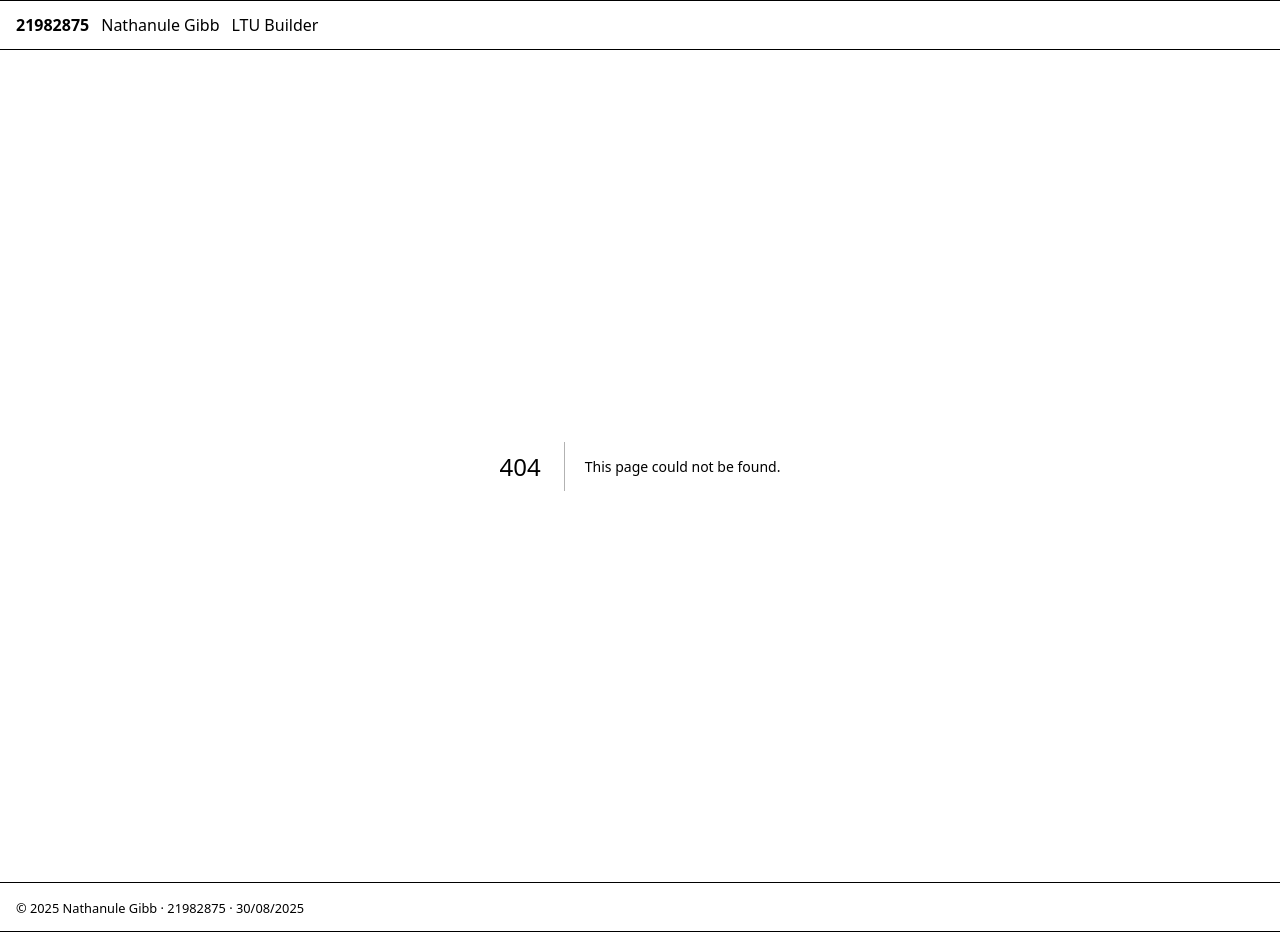
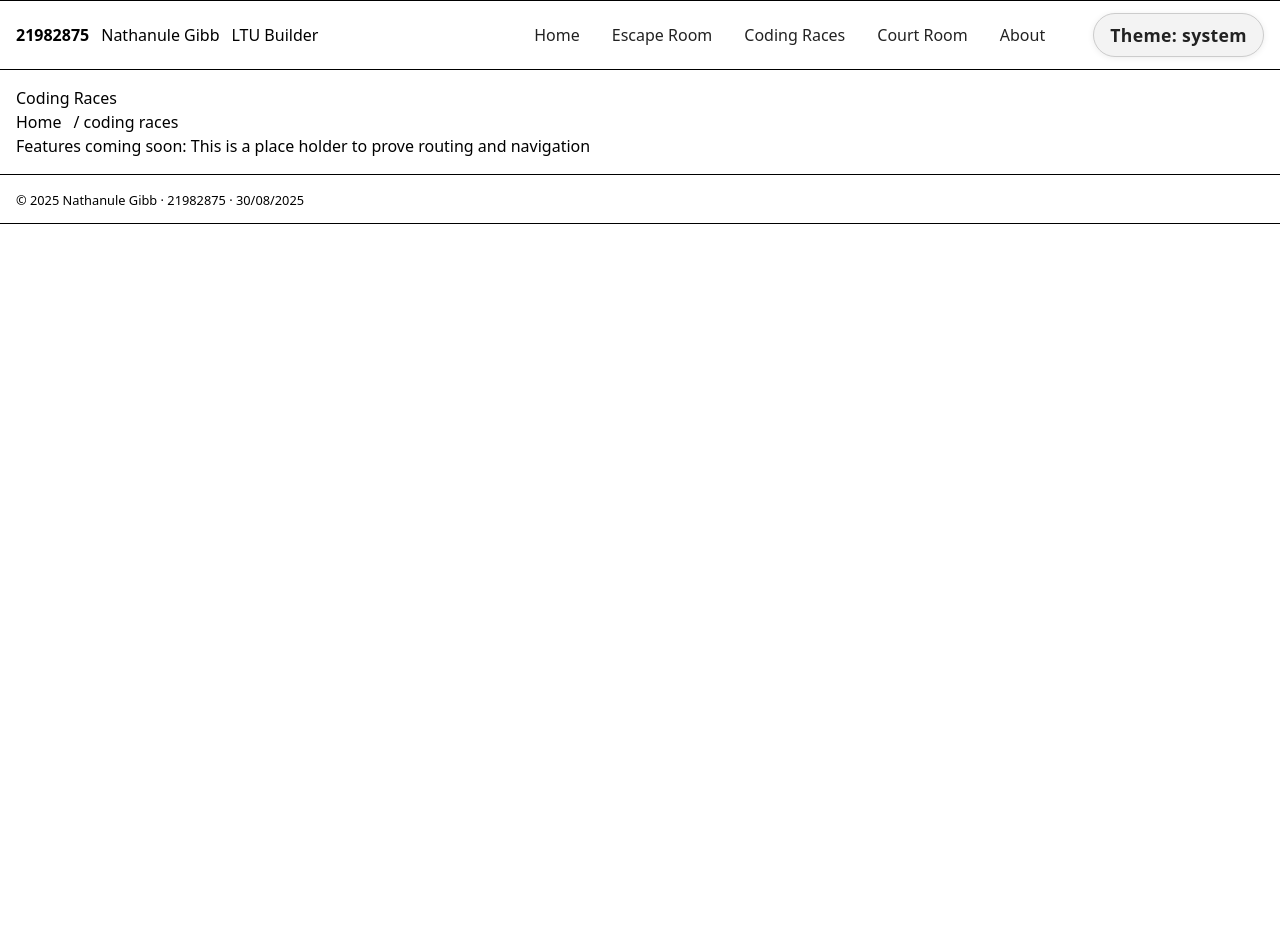
Before and after one commit to Shrek123x/ltu-lms-html-builder, a Next.js app: page /coding-races in a window 1280 px wide. Before the commit this address had no page. After the commit the page ends 800 px from the top, so only its background shows below. Built offline with nearby package versions, Linux system fonts and the light colour scheme.

Commit message:
Features: theme toggle, home page, HTML5 + JS function, fixed location placement bug, fixed cosmentic issues relating to readability

```diff
--- a/app/components/about/page.tsx
+++ b/app/about/page.tsx
@@ -1,4 +1,4 @@
-import Breadcrumbs from "../breadcrumbs";
+import Breadcrumbs from "../components/breadcrumbs";
 
 export default function AboutPage() {
     return (
--- a/app/components/coding-races/page.tsx
+++ b/app/coding-races/page.tsx
@@ -1,4 +1,4 @@
-import Breadcrumbs from "../breadcrumbs";
+import Breadcrumbs from "../components/breadcrumbs";
 
 export default function CodingRacesPage() {
     return (
--- a/app/components/nav.tsx
+++ b/app/components/nav.tsx
@@ -33,8 +33,40 @@ export default function Nav() {
                 aria-controls="primary-menu"
                 onClick={() => setOpen(o => !o)}
                 className="menu-button"
-            >Menu</button>
-            <ul id="primary-menu" hidden={!open} className="menu-list">
+                style={{
+                  border: '1px solid #888',
+                  padding: '.5rem 1rem',
+                  background: '#fff',
+                  borderRadius: 8,
+                  fontWeight: 600,
+                  cursor: 'pointer',
+                  fontSize: '1em',
+                  boxShadow: '0 1px 4px rgba(0,0,0,0.06)',
+                  marginRight: '.5rem',
+                  display: 'inline-block',
+                }}
+                aria-label="Open navigation menu"
+            >
+                &#9776; Menu
+            </button>
+            <ul
+                id="primary-menu"
+                className="menu-list"
+                style={{
+                  position: 'absolute',
+                  top: '3.2rem',
+                  left: '1rem',
+                  background: '#fff',
+                  borderRadius: 12,
+                  boxShadow: '0 2px 16px rgba(0,0,0,0.12)',
+                  padding: '1rem',
+                  margin: 0,
+                  listStyle: 'none',
+                  display: open ? 'block' : 'none',
+                  zIndex: 100,
+                  minWidth: '180px',
+                }}
+            >
                 {[
                     { href: "/", label: "Home" },
                     { href: "/tabs", label: "Escape Room" },
@@ -42,21 +74,50 @@ export default function Nav() {
                     { href: "/court-room", label: "Court Room" },
                     { href: "/about", label: "About" },
                 ].map((item) => (
-                    <li key={item.href}>
+                    <li key={item.href} style={{ marginBottom: '.75rem' }}>
                         <Link
                             href={item.href}
                             aria-current={active === item.href ? "page" : undefined}
-                            onClick={() => setCookie("activeNav", item.href)}
+                            onClick={() => { setCookie("activeNav", item.href); setOpen(false); }}
+                                                        style={{
+                                                            display: 'block',
+                                                            padding: '.5rem 1rem',
+                                                            borderRadius: 8,
+                                                            background: active === item.href ? 'var(--nav-active-bg, #e9ecef)' : 'none',
+                                                            fontWeight: active === item.href ? 700 : 500,
+                                                            color: 'var(--nav-link-color, #222)',
+                                                            textDecoration: 'none',
+                                                            transition: 'background 0.2s, color 0.2s',
+                                                        }}
                         >{item.label}</Link>
                     </li>
                 ))}
             </ul>
-            <style jsx>{`
-                .menu-button { border:1px solid; padding:.25rem .5rem; background:none; }
-                .menu-list { list-style:none; padding:0; margin:.5rem 0 0; display:flex; gap:.75rem; flex-wrap:wrap; }
-                @media (min-width: 720px) { .menu-list { display:flex !important; } .menu-button { display:none; } }
-                [aria-current="page"] { font-weight: 700; text-decoration: underline; }
-            `}</style>
+                        <style jsx>{`
+                                :root {
+                                    --nav-link-color: #222;
+                                    --nav-active-bg: #e9ecef;
+                                }
+                                [data-theme="dark"] {
+                                    --nav-link-color: #f8f8f8;
+                                    --nav-active-bg: #222;
+                                }
+                                .menu-button { }
+                                @media (min-width: 720px) {
+                                    .menu-list {
+                                        position: static !important;
+                                        display: flex !important;
+                                        background: none !important;
+                                        box-shadow: none !important;
+                                        padding: 0 !important;
+                                        min-width: 0 !important;
+                                    }
+                                    .menu-button { display:none !important; }
+                                    .menu-list li { margin-bottom: 0 !important; }
+                                    .menu-list a { padding: .5rem .75rem !important; }
+                                }
+                                [aria-current="page"] { font-weight: 700; text-decoration: underline; }
+                        `}</style>
         </nav>
     );
 }
--- a/app/components/page.tsx
+++ b/app/components/page.tsx
@@ -0,0 +1,68 @@
+import { useState } from "react";
+
+function generateTabsHTML() {
+	return `<!DOCTYPE html>
+<html lang="en">
+<head>
+	<meta charset="UTF-8">
+	<title>Tabs Example</title>
+	<style>
+		body { font-family: Arial, sans-serif; }
+		.tab-btn { display: inline-block; padding: 8px 16px; border: 1px solid #ccc; background: #eee; cursor: pointer; margin-right: 4px; }
+		.tab-btn.active { background: #fff; border-bottom: none; }
+		.tab-content { border: 1px solid #ccc; padding: 16px; margin-top: -1px; }
+	</style>
+</head>
+<body>
+	<div>
+		<button class="tab-btn active" onclick="showTab(0)">Tab 1</button>
+		<button class="tab-btn" onclick="showTab(1)">Tab 2</button>
+		<button class="tab-btn" onclick="showTab(2)">Tab 3</button>
+	</div>
+	<div id="tab-contents">
+		<div class="tab-content" style="display:block;">Content for Tab 1</div>
+		<div class="tab-content" style="display:none;">Content for Tab 2</div>
+		<div class="tab-content" style="display:none;">Content for Tab 3</div>
+	</div>
+	<script>
+		function showTab(idx) {
+			var btns = document.querySelectorAll('.tab-btn');
+			var contents = document.querySelectorAll('.tab-content');
+			btns.forEach((btn, i) => {
+				btn.classList.toggle('active', i === idx);
+				contents[i].style.display = i === idx ? 'block' : 'none';
+			});
+		}
+	</script>
+</body>
+</html>`;
+}
+
+export default function HomePage() {
+	const [output, setOutput] = useState(generateTabsHTML());
+	const [copied, setCopied] = useState(false);
+
+	function handleCopy() {
+		navigator.clipboard.writeText(output);
+		setCopied(true);
+		setTimeout(() => setCopied(false), 2000);
+	}
+
+	return (
+		<section>
+			<h1>Tabs HTML5 Generator</h1>
+			<p>This tool generates standalone HTML5 + JS with inline CSS for a tabs widget. You can copy and paste this code into Moodle or a .html file.</p>
+			<textarea
+				value={output}
+				readOnly
+				rows={20}
+				style={{ width: "100%", fontFamily: "monospace", fontSize: "0.95em" }}
+				aria-label="Generated HTML code"
+			/>
+			<br />
+			<button onClick={handleCopy} style={{ marginTop: "1em", padding: "0.5em 1em" }}>
+				{copied ? "Copied!" : "Copy to Clipboard"}
+			</button>
+		</section>
+	);
+}
--- a/app/components/court-room/page.tsx
+++ b/app/court-room/page.tsx
@@ -1,4 +1,4 @@
-import Breadcrumbs from "../breadcrumbs";
+import Breadcrumbs from "../components/breadcrumbs";
 
 export default function CourtRoomPage() {
     return (
--- a/app/components/escape-room/page.tsx
+++ b/app/escape-room/page.tsx
@@ -1,4 +1,4 @@
-import Breadcrumbs from "../breadcrumbs";
+import Breadcrumbs from "../components/breadcrumbs";
 
 export default function EscapeRoomPage() {
     return (
--- a/app/layout.tsx
+++ b/app/layout.tsx
@@ -3,6 +3,7 @@ import { Geist, Geist_Mono } from "next/font/google";
 import "./globals.css";
 import Link from "next/link" // Remove unused import
 import Nav from "./components/nav";
+import ThemeToggle from "./components/ThemeToggles";
 
 export const metadata: Metadata = {
   title: "LTU LMS HTML Builder",
@@ -16,13 +17,30 @@ export default function RootLayout({ children }: { children: React.ReactNode }):
     <html lang="en">
       <body>
         <a href="#content" className="skip">Skip to content</a>
-        <header aria-label="Site Header" className="site-header">
+        <header aria-label="Site Header" className="site-header" style={{ display: 'flex', alignItems: 'center', justifyContent: 'space-between' }}>
           <div className="brand">
             <span className="student" aria-label="studentNumber">{studentNumber}</span>
             <span className="student-name" aria-label="studentName">{studentName}</span>
             <Link href="/" className="logo">LTU Builder</Link>
           </div>
-          <Nav />
+          <div style={{ display: 'flex', alignItems: 'center', gap: '1rem' }}>
+            <Nav />
+            <div style={{
+              display: 'inline-block',
+              padding: '0.5rem 1rem',
+              borderRadius: '999px',
+              background: 'var(--bubble-bg, #f3f3f3)',
+              boxShadow: '0 1px 6px rgba(0,0,0,0.08)',
+              border: '1px solid var(--bubble-border, #ccc)',
+              marginLeft: '1rem',
+              fontSize: '1.1rem',
+              fontWeight: 600,
+              color: 'var(--bubble-text, #222)',
+              letterSpacing: '0.02em',
+            }}>
+              <ThemeToggle />
+            </div>
+          </div>
         </header>
         <main id="content" className="container" role="main">{children}</main>
         <footer className="site-footer" role="contentinfo">
--- a/app/page.tsx
+++ b/app/page.tsx
@@ -1,103 +1,155 @@
-import Image from "next/image";
 
-export default function Home() {
+"use client";
+import { useState } from "react";
+
+function generateTabsHTML() {
+  return `<!DOCTYPE html>
+<html lang="en">
+<head>
+  <meta charset="UTF-8">
+  <title>Tabs Example</title>
+  <style>
+    body { font-family: Arial, sans-serif; }
+    .tab-btn { display: inline-block; padding: 8px 16px; border: 1px solid #ccc; background: #eee; cursor: pointer; margin-right: 4px; }
+    .tab-btn.active { background: #fff; border-bottom: none; }
+    .tab-content { border: 1px solid #ccc; padding: 16px; margin-top: -1px; }
+  </style>
+</head>
+<body>
+  <div>
+    <button class="tab-btn active" onclick="showTab(0)">Tab 1</button>
+    <button class="tab-btn" onclick="showTab(1)">Tab 2</button>
+    <button class="tab-btn" onclick="showTab(2)">Tab 3</button>
+  </div>
+  <div id="tab-contents">
+    <div class="tab-content" style="display:block;">Content for Tab 1</div>
+    <div class="tab-content" style="display:none;">Content for Tab 2</div>
+    <div class="tab-content" style="display:none;">Content for Tab 3</div>
+  </div>
+  <script>
+    function showTab(idx) {
+      var btns = document.querySelectorAll('.tab-btn');
+      var contents = document.querySelectorAll('.tab-content');
+      btns.forEach((btn, i) => {
+        btn.classList.toggle('active', i === idx);
+        contents[i].style.display = i === idx ? 'block' : 'none';
+      });
+    }
+  </script>
+</body>
+</html>`;
+}
+
+export default function HomePage() {
+  const [output, setOutput] = useState(generateTabsHTML());
+  const [copied, setCopied] = useState(false);
+
+  function handleCopy() {
+    navigator.clipboard.writeText(output);
+    setCopied(true);
+    setTimeout(() => setCopied(false), 2000);
+  }
+
+  function handleDownload() {
+    const blob = new Blob([output], { type: 'text/html' });
+    const link = document.createElement('a');
+    link.href = URL.createObjectURL(blob);
+    link.download = 'hello.html';
+    document.body.appendChild(link);
+    link.click();
+    document.body.removeChild(link);
+    URL.revokeObjectURL(link.href);
+  }
+
   return (
-    <div className="font-sans grid grid-rows-[20px_1fr_20px] items-center justify-items-center min-h-screen p-8 pb-20 gap-16 sm:p-20">
-      <main className="flex flex-col gap-[32px] row-start-2 items-center sm:items-start">
-        <Image
-          className="dark:invert"
-          src="/next.svg"
-          alt="Next.js logo"
-          width={180}
-          height={38}
-          priority
+    <main style={{ minHeight: "80vh", display: "flex", alignItems: "flex-start", justifyContent: "flex-start", background: "var(--theme-bg, #f8f9fa)" }}>
+      <div style={{ maxWidth: 600, width: "100%", background: "var(--theme-card, #fff)", borderRadius: 12, boxShadow: "0 2px 16px rgba(0,0,0,0.08)", padding: "2rem", margin: "2rem 0 2rem 2rem" }}>
+        <h1 style={{ marginBottom: "1rem", color: "var(--theme-text, #222)" }}>Tabs HTML5 Generator</h1>
+        <p style={{ marginBottom: "2rem", color: "var(--theme-subtext, #555)" }}>
+          This tool generates standalone HTML5 + JS with inline CSS for a tabs widget.<br />
+          Copy and paste this code into Moodle or a <code>.html</code> file, or download as <code>hello.html</code>.
+        </p>
+        <div style={{ display: 'flex', gap: '1rem', marginBottom: '1.5rem', justifyContent: 'flex-start' }}>
+          <button
+            onClick={handleCopy}
+            style={{
+              padding: '0.75rem 1.25rem',
+              borderRadius: 8,
+              border: 'none',
+              background: 'var(--theme-btn, #007bff)',
+              color: 'var(--theme-btn-text, #fff)',
+              fontWeight: 700,
+              fontSize: '1.05em',
+              letterSpacing: '0.01em',
+              boxShadow: '0 1px 4px rgba(0,0,0,0.08)',
+              cursor: 'pointer',
+              transition: 'background 0.2s',
+            }}
+            aria-label="Copy generated code to clipboard"
+          >
+            {copied ? 'Copied!' : 'Copy to Clipboard'}
+          </button>
+          <button
+            onClick={handleDownload}
+            style={{
+              padding: '0.75rem 1.25rem',
+              borderRadius: 8,
+              border: 'none',
+              background: 'var(--theme-btn-alt, #28a745)',
+              color: 'var(--theme-btn-text, #fff)',
+              fontWeight: 700,
+              fontSize: '1.05em',
+              letterSpacing: '0.01em',
+              boxShadow: '0 1px 4px rgba(0,0,0,0.08)',
+              cursor: 'pointer',
+              transition: 'background 0.2s',
+            }}
+            aria-label="Download generated code as hello.html"
+          >
+            Download hello.html
+          </button>
+        </div>
+        <textarea
+          value={output}
+          readOnly
+          rows={18}
+          style={{
+            width: "100%",
+            fontFamily: "monospace",
+            fontSize: "1em",
+            borderRadius: 8,
+            border: "1px solid #bbb",
+            padding: "1em",
+            marginBottom: "1em",
+            background: "var(--theme-code-bg, #f6f6f6)",
+            color: "var(--theme-code-text, #222)",
+            boxShadow: "0 1px 4px rgba(0,0,0,0.04)"
+          }}
+          aria-label="Generated HTML code"
         />
-        <ol className="font-mono list-inside list-decimal text-sm/6 text-center sm:text-left">
-          <li className="mb-2 tracking-[-.01em]">
-            Get started by editing{" "}
-            <code className="bg-black/[.05] dark:bg-white/[.06] font-mono font-semibold px-1 py-0.5 rounded">
-              app/page.tsx
-            </code>
-            .
-          </li>
-          <li className="tracking-[-.01em]">
-            Save and see your changes instantly.
-          </li>
-        </ol>
-
-        <div className="flex gap-4 items-center flex-col sm:flex-row">
-          <a
-            className="rounded-full border border-solid border-transparent transition-colors flex items-center justify-center bg-foreground text-background gap-2 hover:bg-[#383838] dark:hover:bg-[#ccc] font-medium text-sm sm:text-base h-10 sm:h-12 px-4 sm:px-5 sm:w-auto"
-            href="https://vercel.com/new?utm_source=create-next-app&utm_medium=appdir-template-tw&utm_campaign=create-next-app"
-            target="_blank"
-            rel="noopener noreferrer"
-          >
-            <Image
-              className="dark:invert"
-              src="/vercel.svg"
-              alt="Vercel logomark"
-              width={20}
-              height={20}
-            />
-            Deploy now
-          </a>
-          <a
-            className="rounded-full border border-solid border-black/[.08] dark:border-white/[.145] transition-colors flex items-center justify-center hover:bg-[#f2f2f2] dark:hover:bg-[#1a1a1a] hover:border-transparent font-medium text-sm sm:text-base h-10 sm:h-12 px-4 sm:px-5 w-full sm:w-auto md:w-[158px]"
-            href="https://nextjs.org/docs?utm_source=create-next-app&utm_medium=appdir-template-tw&utm_campaign=create-next-app"
-            target="_blank"
-            rel="noopener noreferrer"
-          >
-            Read our docs
-          </a>
-        </div>
-      </main>
-      <footer className="row-start-3 flex gap-[24px] flex-wrap items-center justify-center">
-        <a
-          className="flex items-center gap-2 hover:underline hover:underline-offset-4"
-          href="https://nextjs.org/learn?utm_source=create-next-app&utm_medium=appdir-template-tw&utm_campaign=create-next-app"
-          target="_blank"
-          rel="noopener noreferrer"
-        >
-          <Image
-            aria-hidden
-            src="/file.svg"
-            alt="File icon"
-            width={16}
-            height={16}
-          />
-          Learn
-        </a>
-        <a
-          className="flex items-center gap-2 hover:underline hover:underline-offset-4"
-          href="https://vercel.com/templates?framework=next.js&utm_source=create-next-app&utm_medium=appdir-template-tw&utm_campaign=create-next-app"
-          target="_blank"
-          rel="noopener noreferrer"
-        >
-          <Image
-            aria-hidden
-            src="/window.svg"
-            alt="Window icon"
-            width={16}
-            height={16}
-          />
-          Examples
-        </a>
-        <a
-          className="flex items-center gap-2 hover:underline hover:underline-offset-4"
-          href="https://nextjs.org?utm_source=create-next-app&utm_medium=appdir-template-tw&utm_campaign=create-next-app"
-          target="_blank"
-          rel="noopener noreferrer"
-        >
-          <Image
-            aria-hidden
-            src="/globe.svg"
-            alt="Globe icon"
-            width={16}
-            height={16}
-          />
-          Go to nextjs.org →
-        </a>
-      </footer>
-    </div>
+        <style>{`
+          :root {
+            --theme-bg: #f8f9fa;
+            --theme-card: #fff;
+            --theme-text: #222;
+            --theme-subtext: #555;
+            --theme-code-bg: #f6f6f6;
+            --theme-code-text: #222;
+            --theme-btn: #007bff;
+            --theme-btn-text: #fff;
+          }
+          [data-theme="dark"] {
+            --theme-bg: #181a1b;
+            --theme-card: #23272b;
+            --theme-text: #f6f6f6;
+            --theme-subtext: #ccc;
+            --theme-code-bg: #23272b;
+            --theme-code-text: #f6f6f6;
+            --theme-btn: #0056b3;
+            --theme-btn-text: #fff;
+          }
+        `}</style>
+      </div>
+    </main>
   );
 }
--- a/app/components/tabs/page.tsx
+++ b/app/tabs/page.tsx
@@ -1,4 +1,4 @@
-import Breadcrumbs from "../breadcrumbs";
+import Breadcrumbs from "../components/breadcrumbs";
 
 export default function TabsPage() {
     return (
```
